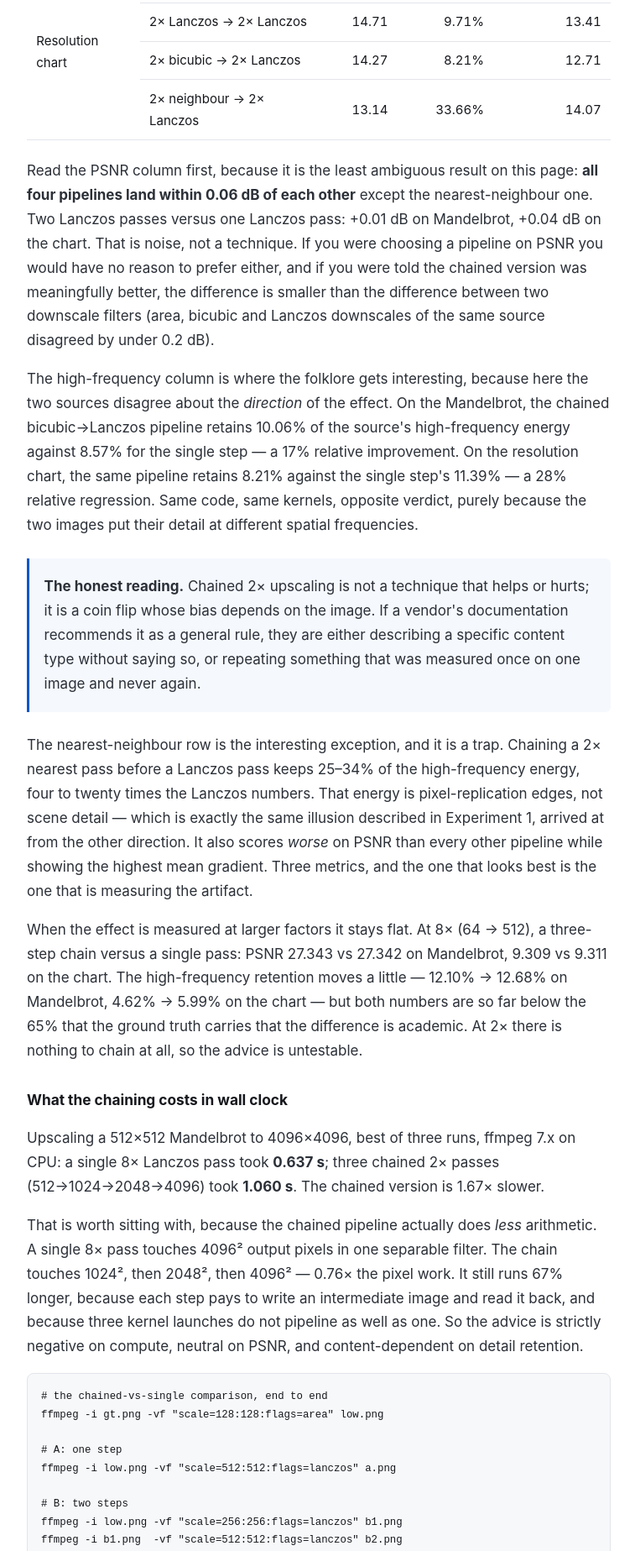
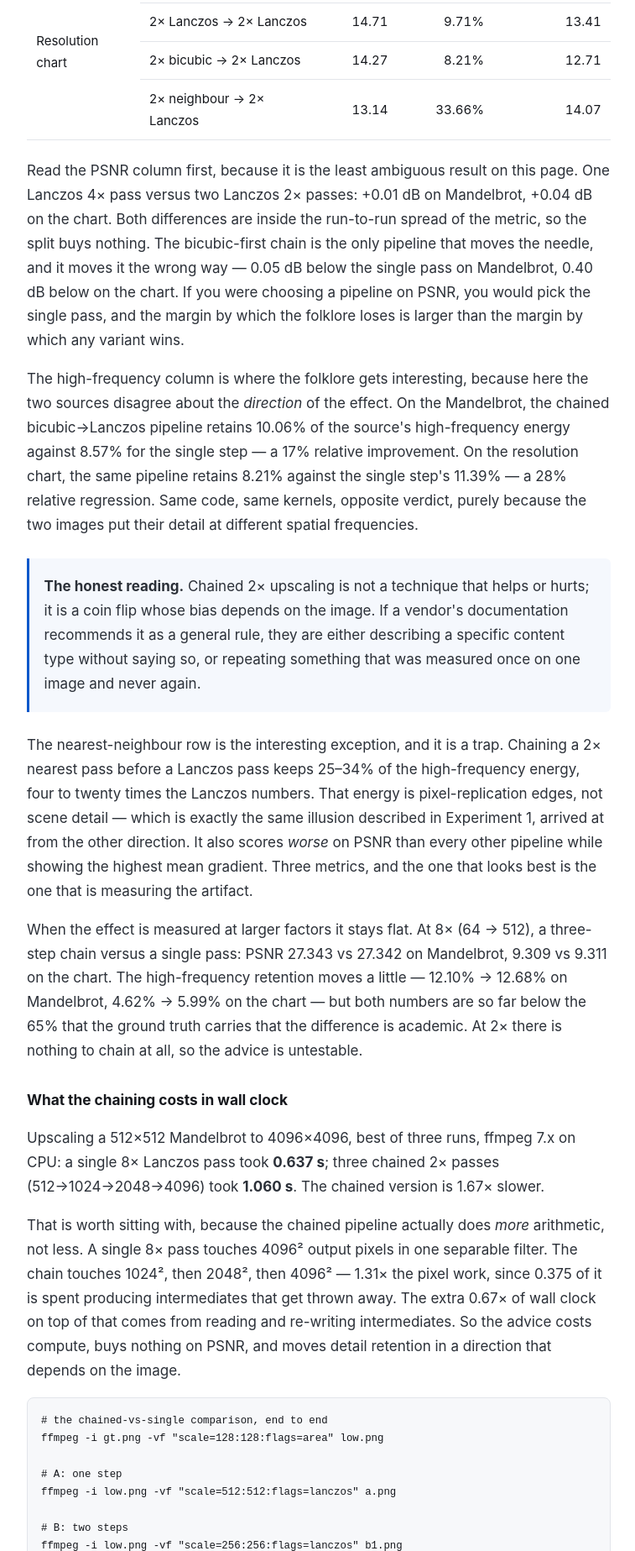
Before and after one commit to celticgemini001/upgolab-ai-upscaler-guide, a plain HTML site: page index.html in a window 1280 px wide. Shown: the part 4683-6530 px from the top of the page at 84% size, without its empty margins (260-1017 px from the left). Drawn offline with Linux system fonts and the light colour scheme.

Commit message:
Correct Experiment 3 arithmetic: chained 2x does 1.31x the pixel work, not 0.76x; PSNR deltas stated per-pipeline

```diff
--- a/index.html
+++ b/index.html
@@ -211,14 +211,13 @@ filter, then brought back to 512 by four different pipelines.</p>
 </tbody>
 </table>
 
-<p>Read the PSNR column first, because it is the least ambiguous result on this page:
-<strong>all four pipelines land within 0.06 dB of each other</strong> except the
-nearest-neighbour one. Two Lanczos passes versus one Lanczos pass: +0.01 dB on Mandelbrot,
-+0.04 dB on the chart. That is noise, not a technique. If you were choosing a pipeline on
-PSNR you would have no reason to prefer either, and if you were told the chained version
-was meaningfully better, the difference is smaller than the difference between two
-downscale filters (area, bicubic and Lanczos downscales of the same source disagreed by
-under 0.2 dB).</p>
+<p>Read the PSNR column first, because it is the least ambiguous result on this page. One
+Lanczos 4× pass versus two Lanczos 2× passes: +0.01 dB on Mandelbrot, +0.04 dB on the chart.
+Both differences are inside the run-to-run spread of the metric, so the split buys nothing.
+The bicubic-first chain is the only pipeline that moves the needle, and it moves it the wrong
+way — 0.05 dB below the single pass on Mandelbrot, 0.40 dB below on the chart. If you were
+choosing a pipeline on PSNR, you would pick the single pass, and the margin by which the
+folklore loses is larger than the margin by which any variant wins.</p>
 
 <p>The high-frequency column is where the folklore gets interesting, because here the two
 sources disagree about the <em>direction</em> of the effect. On the Mandelbrot, the chained
@@ -256,12 +255,12 @@ advice is untestable.</p>
 a single 8× Lanczos pass took <strong>0.637 s</strong>; three chained 2× passes
 (512→1024→2048→4096) took <strong>1.060 s</strong>. The chained version is 1.67× slower.</p>
 
-<p>That is worth sitting with, because the chained pipeline actually does <em>less</em>
-arithmetic. A single 8× pass touches 4096² output pixels in one separable filter. The chain
-touches 1024², then 2048², then 4096² — 0.76× the pixel work. It still runs 67% longer,
-because each step pays to write an intermediate image and read it back, and because three
-kernel launches do not pipeline as well as one. So the advice is strictly negative on
-compute, neutral on PSNR, and content-dependent on detail retention.</p>
+<p>That is worth sitting with, because the chained pipeline actually does <em>more</em>
+arithmetic, not less. A single 8× pass touches 4096² output pixels in one separable filter.
+The chain touches 1024², then 2048², then 4096² — 1.31× the pixel work, since 0.375 of it is
+spent producing intermediates that get thrown away. The extra 0.67× of wall clock on top of
+that comes from reading and re-writing intermediates. So the advice costs compute, buys
+nothing on PSNR, and moves detail retention in a direction that depends on the image.</p>
 
 <pre><code># the chained-vs-single comparison, end to end
 ffmpeg -i gt.png -vf "scale=128:128:flags=area" low.png
```
